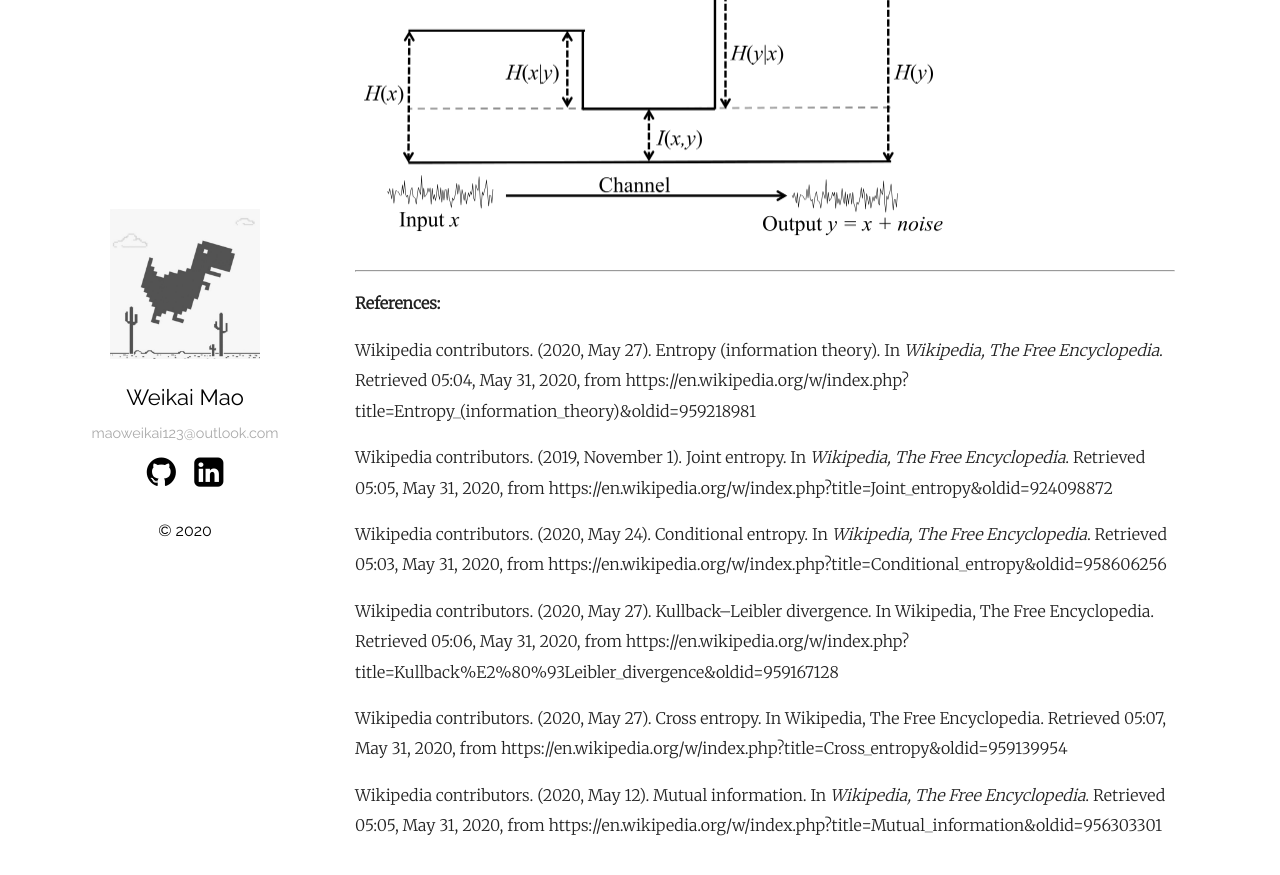
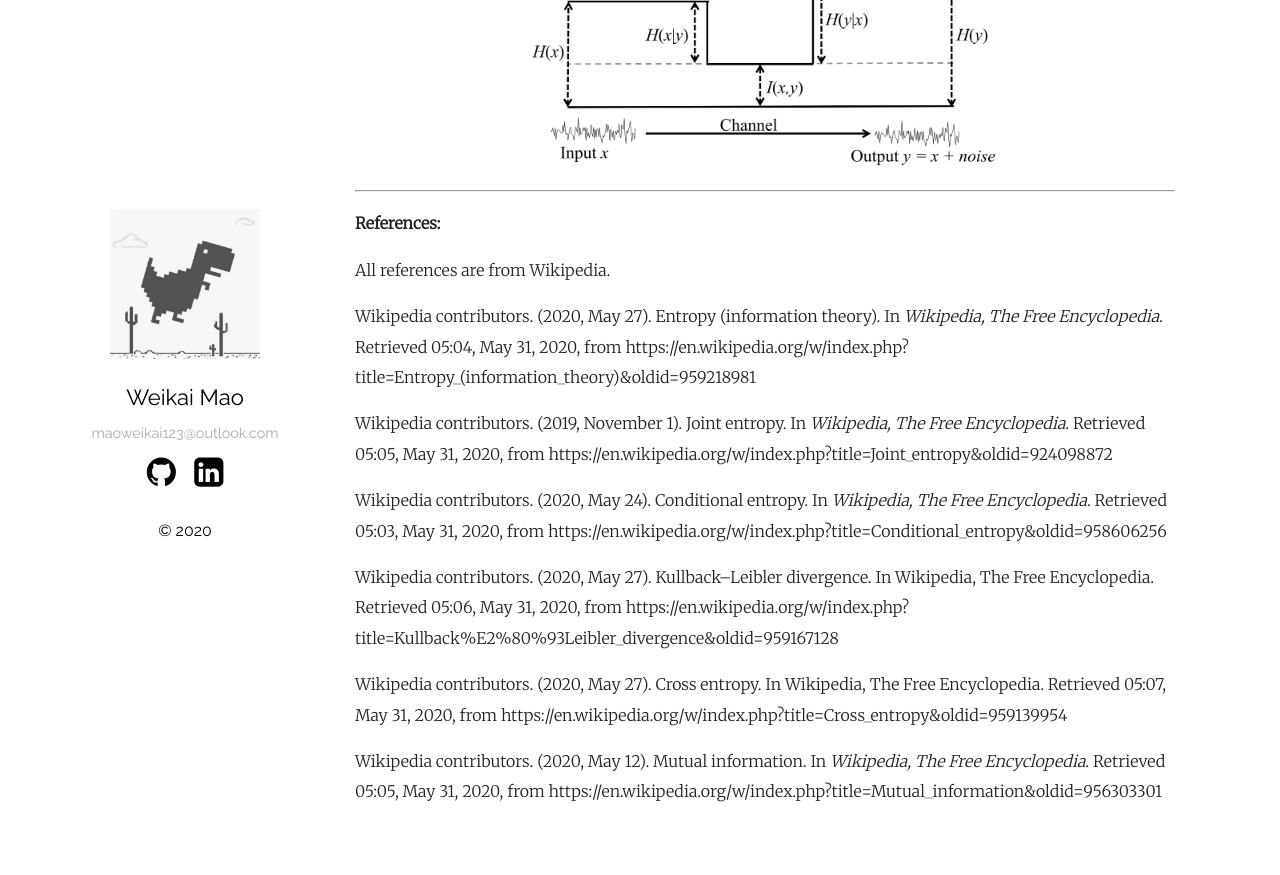
Before and after one commit to WalkerMao/walkermao.github.io, a Jekyll site: the page built from _posts/2020-05-25-Info-Quantities.md, in a window 1280 px wide and 900 px high, scrolled down 6544 px. Shown: the top 875 px of the window. Built offline with Jekyll 4.4.1, drawn with Linux system fonts in a browser that asks for light colours; formulas are drawn with MathJax 3; comment, search, counter and statistics services are not loaded.

Commit message:
update Info-Quantities.md

```diff
--- a/_posts/2020-05-25-Info-Quantities.md
+++ b/_posts/2020-05-25-Info-Quantities.md
@@ -203,13 +203,15 @@
 I(X,Y) &= H(X) - H(X\mid Y) \\ &= H(Y) - H(Y \mid X) \\ &= H(X) + H(Y) - H(X,Y) \\ &= H(X,Y) - H(X\mid Y) - H(Y \mid X).
 \end{align}$$
 
-<img src="/pictures/Mutual_Info_1.gif" alt="Mutual_Info_1" style="zoom:90%;"/>
+<div style="text-align: center"> <img src="/pictures/Mutual_Info_1.gif" alt="Mutual_Info_1" style="zoom:90%;"/> </div>
 
-<img src="/pictures/Mutual_Info_2.png" alt="Mutual_Info_2" style="zoom:50%;"/>
+<div style="text-align: center"> <img src="/pictures/Mutual_Info_2.png" alt="Mutual_Info_2" style="zoom:40%;"/> </div>
 
 ---
 
 **References:**
+
+All references are from Wikipedia.
 
 Wikipedia contributors. (2020, May 27). Entropy (information theory). In *Wikipedia, The Free Encyclopedia*. Retrieved 05:04, May 31, 2020, from https://en.wikipedia.org/w/index.php?title=Entropy_(information_theory)&oldid=959218981
 
```
